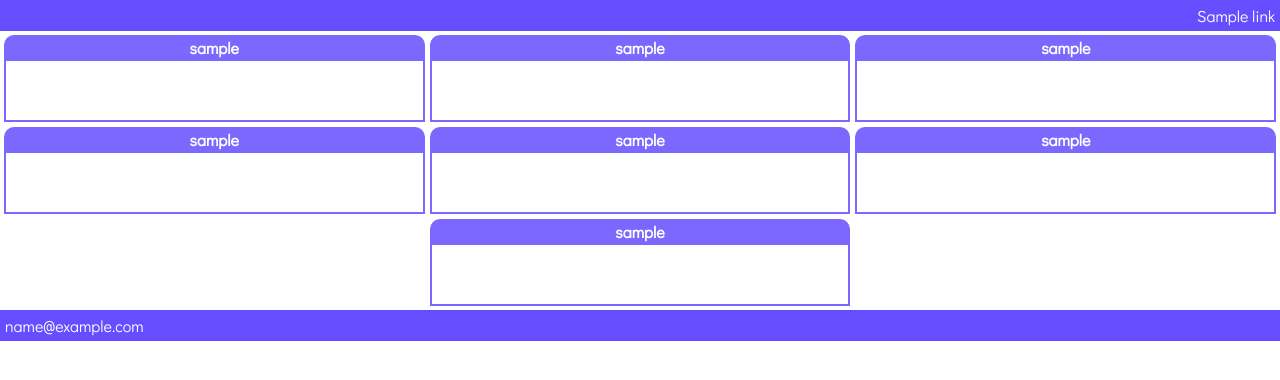
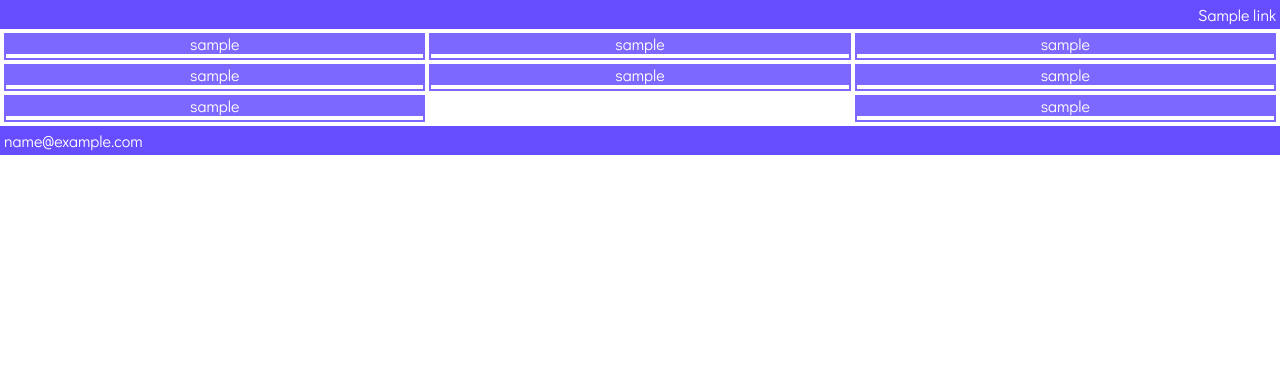
Before and after one commit to rasmadeus/rfix, a Django app: template rfix/templates/rfixuser/rfixuser_detail.html in a window 1280 px wide. Shown: the top 380 px of the page. Run offline with Django 3.2, Linux system fonts and the light colour scheme; the template is opened without the code that fills it: most values are stand-ins (such as "Sample title", 1, 10 or a date in 2020); style sheets or scripts are compiled from the project's sources; some libraries are stand-ins or nearby versions.

Commit message:
- User task styling finish - version one.

```diff
--- a/rfix/static/scss/geometry.scss
+++ b/rfix/static/scss/geometry.scss
@@ -1,2 +1,2 @@
-$offset: 5px;
+$offset: 4px;
 $offset_small: $offset / 2;
--- a/rfix/static/scss/rfixuser.scss
+++ b/rfix/static/scss/rfixuser.scss
@@ -6,15 +6,13 @@
 .content {
     width: 100%;
     display: flex;
-    justify-content: space-around;
     align-items: flex-start;
     align-content: flex-start;
     flex-flow: row wrap;
     box-sizing: border-box;
-    padding: $offset_small / 2;
+    padding: $offset_small;
 
     div {
-        padding: $offset_small;
         @include use(handhelds) {
             width: 100%;
         }
@@ -31,30 +29,27 @@
         flex-direction: column;
         box-sizing: border-box;
 
+        div {
+            width: 100%;
+            display: flex;
+            flex-direction: column;
+            box-sizing: border-box;
+            padding: $offset_small;
+
             header {
-           $radius: 2 * $offset;
-
                 width: 100%;
-           padding: $offset_small;
-           box-sizing: border-box;
                 background-color: $theme_background_second;
-           border-radius: $radius $radius 0 0;
                 text-align: center;
-
-           h1 {
-               margin: 0;
                 font-size: 1em;
                 color: $theme_text_color;
                 font-family: $theme_font;
             }
-        }
 
             div {
                 width: 100%;
-            padding: $offset_small;
-            box-sizing: border-box;
                 border: 2px solid $theme_background_second;
                 border-top: 0px;
             }
         }
     }
+}
--- a/rfix/templates/rfixuser/rfixuser_detail.html
+++ b/rfix/templates/rfixuser/rfixuser_detail.html
@@ -11,67 +11,65 @@
 
 {% block content %}
     <div>
+        <div>
             <header>
-            <h1>{{ rfixuser.username }}</h1>
+                {{ rfixuser.username }}
             </header>
             <div>
-            <br><br><br>
             </div>
         </div>
         <div>
             <header>
-            <h1>{{ rfixuser.username }}</h1>
+                {{ rfixuser.username }}
             </header>
             <div>
-            <br><br><br>
             </div>
         </div>
         <div>
             <header>
-            <h1>{{ rfixuser.username }}</h1>
+                {{ rfixuser.username }}
             </header>
             <div>
-            <br><br><br>
+            </div>
+        </div>
+    </div>
+    <div>
+        <div>
+            <header>
+                {{ rfixuser.username }}
+            </header>
+            <div>
             </div>
         </div>
         <div>
             <header>
-            <h1>{{ rfixuser.username }}</h1>
+                {{ rfixuser.username }}
             </header>
             <div>
-            <br>
-            <br>
-            <br>
+            </div>
+        </div>
+    </div>
+    <div>
+        <div>
+            <header>
+                {{ rfixuser.username }}
+            </header>
+            <div>
             </div>
         </div>
         <div>
             <header>
-            <h1>{{ rfixuser.username }}</h1>
+                {{ rfixuser.username }}
             </header>
             <div>
-            <br>
-            <br>
-            <br>
             </div>
         </div>
         <div>
             <header>
-            <h1>{{ rfixuser.username }}</h1>
+                {{ rfixuser.username }}
             </header>
             <div>
-            <br>
-            <br>
-            <br>
             </div>
-    </div>
-    <div>
-        <header>
-            <h1>{{ rfixuser.username }}</h1>
-        </header>
-        <div>
-            <br>
-            <br>
-            <br>
         </div>
     </div>
 {% endblock%}
```
Lines whose indentation alone changed are shown as unchanged.
